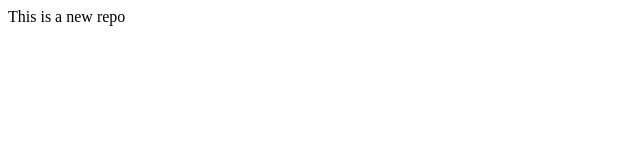
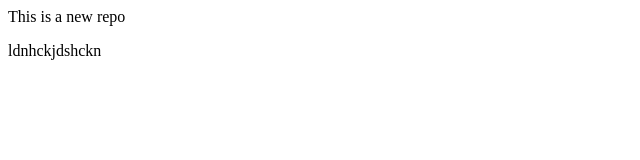
Before and after one commit to shwetashweta159/Shweta, a plain HTML site: page index.html in a window 1280 px wide. Shown: the full height of the page, 0-640 px from the left. Drawn offline with Linux system fonts and the light colour scheme.

Commit message:
add new feature

```diff
--- a/index.html
+++ b/index.html
@@ -1 +1,2 @@
 <p>This is a new repo</p>
+<p>ldnhckjdshckn</p>
```
